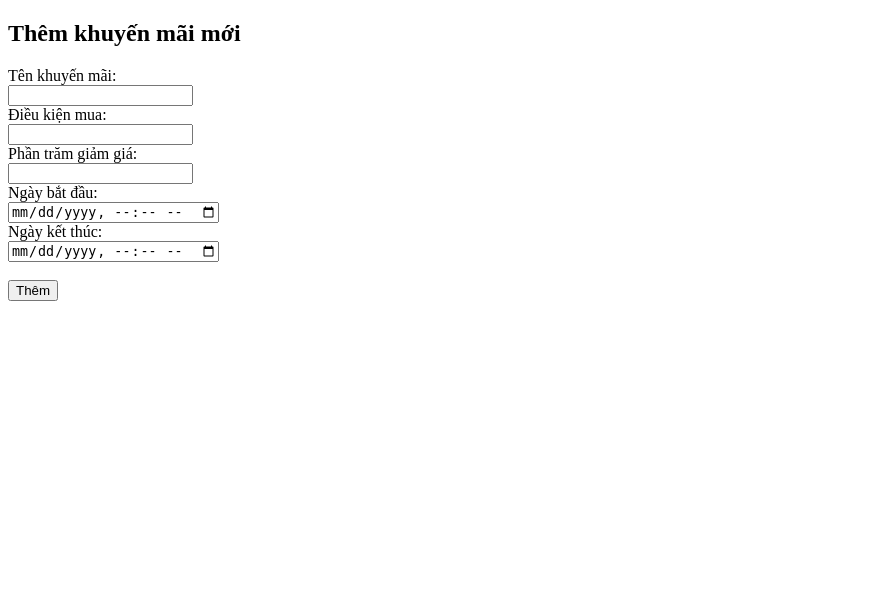
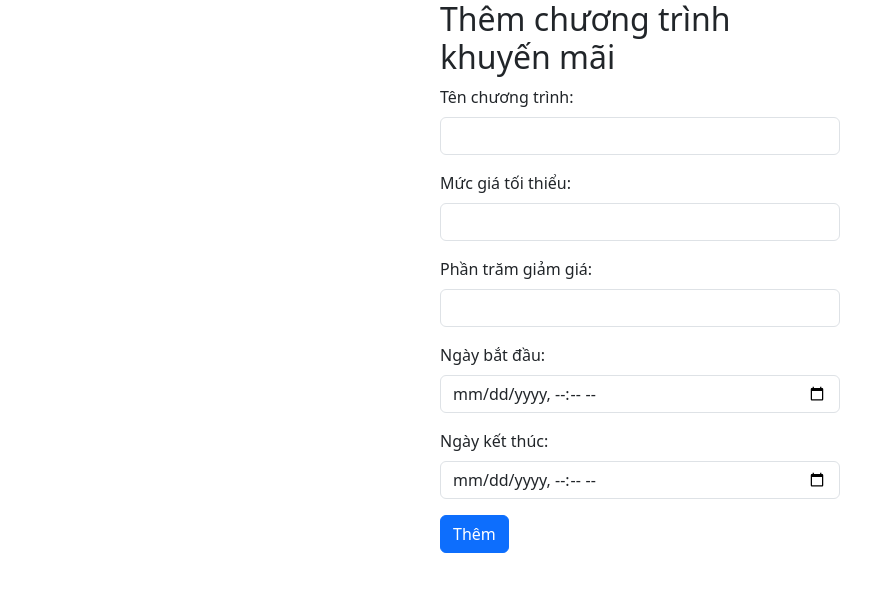
Before and after one commit to bin2aa/PhoneStore, a PHP site: page /view/addDiscount.php in a window 1280 px wide. Shown: the top 592 px of the page, without its empty margins (0-895 px from the left). Run offline with PHP 8.4, Linux system fonts and the light colour scheme.

Commit message:
Update addDiscount.php

```diff
--- a/admin/view/addDiscount.php
+++ b/admin/view/addDiscount.php
@@ -5,31 +5,53 @@
     <meta charset="UTF-8">
     <meta name="viewport" content="width=device-width, initial-scale=1.0">
     <title>Thêm khuyến mãi mới</title>
+    <!-- Bootstrap CSS -->
+    <link href="https://cdn.jsdelivr.net/npm/bootstrap@5.3.0-alpha1/dist/css/bootstrap.min.css" rel="stylesheet">
+    <style>
+        /* Add custom styles here */
+        .addDiscount {
+            max-width: 400px;
+            margin: 0 auto;
+        }
+    </style>
 </head>
 
 <body>
     <div class="addDiscount">
-        <h2>Thêm khuyến mãi mới</h2>
+        <h2>Thêm chương trình khuyến mãi</h2>
         <form class="discountSubmitAdd" method="post" action="index.php?ctrl=discountController&action=addDiscount">
 
-            <label for="ten">Tên khuyến mãi:</label><br>
-            <input type="text" id="ten" name="ten" required><br>
+            <div class="mb-3">
+                <label for="ten" class="form-label">Tên chương trình:</label>
+                <input type="text" class="form-control" id="ten" name="ten" required>
+            </div>
 
-            <label for="dieu_kien_mua">Điều kiện mua:</label><br>
-            <input type="number" id="dieu_kien_mua" name="dieu_kien_mua" required><br>
+            <div class="mb-3">
+                <label for="dieu_kien_mua" class="form-label">Mức giá tối thiểu:</label>
+                <input type="number" class="form-control" id="dieu_kien_mua" name="dieu_kien_mua" required>
+            </div>
 
-            <label for="phan_tram_giam_gia">Phần trăm giảm giá:</label><br>
-            <input type="number" id="phan_tram_giam_gia" name="phan_tram_giam_gia" required><br>
+            <div class="mb-3">
+                <label for="phan_tram_giam_gia" class="form-label">Phần trăm giảm giá:</label>
+                <input type="number" class="form-control" id="phan_tram_giam_gia" name="phan_tram_giam_gia" required>
+            </div>
 
-            <label for="ngay_bat_dau">Ngày bắt đầu:</label><br>
-            <input type="datetime-local" id="ngay_bat_dau" name="ngay_bat_dau" required><br>
+            <div class="mb-3">
+                <label for="ngay_bat_dau" class="form-label">Ngày bắt đầu:</label>
+                <input type="datetime-local" class="form-control" id="ngay_bat_dau" name="ngay_bat_dau" required>
+            </div>
 
-            <label for="ngay_ket_thuc">Ngày kết thúc:</label><br>
-            <input type="datetime-local" id="ngay_ket_thuc" name="ngay_ket_thuc" required><br><br>
+            <div class="mb-3">
+                <label for="ngay_ket_thuc" class="form-label">Ngày kết thúc:</label>
+                <input type="datetime-local" class="form-control" id="ngay_ket_thuc" name="ngay_ket_thuc" required>
+            </div>
 
-            <input type="submit" value="Thêm">
+            <button type="submit" class="btn btn-primary">Thêm</button>
         </form>
     </div>
+
+    <!-- Bootstrap Bundle with Popper -->
+    <script src="https://cdn.jsdelivr.net/npm/bootstrap@5.3.0-alpha1/dist/js/bootstrap.bundle.min.js"></script>
 </body>
 
 </html>
```
